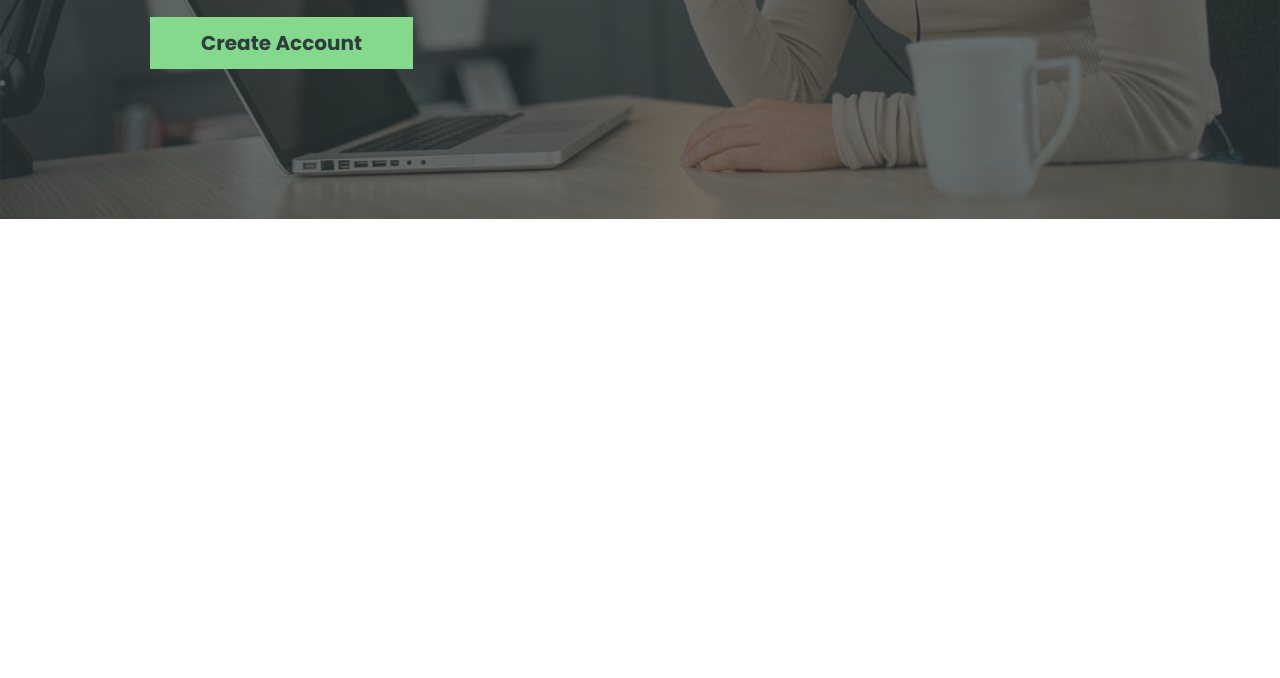
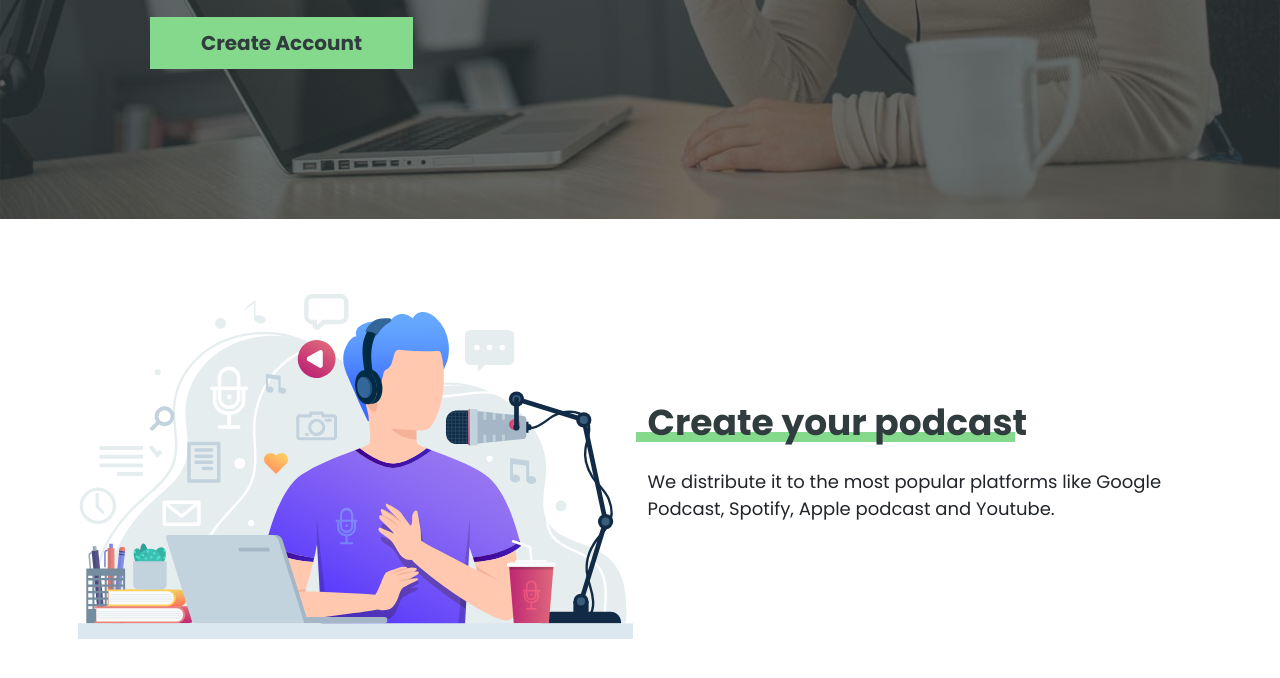
Before and after one commit to michellecamposc/Podcast-app, a website: page index.html in a window 1280 px wide. Shown: the part 622-1300 px from the top of the page. Before the commit the page ends 841 px from the top, so only its background shows below. Drawn offline with Linux system fonts and the light colour scheme.

Commit message:
Create your podcast section donewith styles

```diff
--- a/index.html
+++ b/index.html
@@ -27,5 +27,20 @@
         <a href="#" class="btn btn-header">Create Account</a>
       </div>
     </header>
+
+    <section class="container-xl py-4 create-podcast">
+      <div class="row align-items-center">
+        <div class="col-md-6">
+          <img src="build/img/imagen_podcast.svg" alt="podcast image" />
+        </div>
+        <div class="col-md-6">
+          <h2>Create your podcast</h2>
+          <p class="mt-1">
+            We distribute it to the most popular platforms like Google Podcast,
+            Spotify, Apple podcast and Youtube.
+          </p>
+        </div>
+      </div>
+    </section>
   </body>
 </html>
--- /dev/null
+++ b/src/scss/UI/_create.scss
@@ -0,0 +1,8 @@
+@use "../custom" as *;
+@use "utilities/mixins" as mix;
+
+.create-podcast {
+  h2 {
+    @include mix.headingBorder($secondary, $primary);
+  }
+}
--- a/src/scss/UI/_index.scss
+++ b/src/scss/UI/_index.scss
@@ -1 +1,2 @@
 @forward "header";
+@forward "create";
--- a/src/scss/_custom.scss
+++ b/src/scss/_custom.scss
@@ -10,7 +10,9 @@ $headings-font-family: "Poppins", sans-serif;
 $headings-font-weight: 700;
 $font-family-sans-serif: "Poppins", sans-serif;
 $font-size-root: 62.5%;
+$font-size-base: 1.8rem;
 $h1-font-size: 3.5rem;
+$h2-font-size: 3.6rem;
 
 // Spacing
 $spacer: 5rem;
--- a/src/scss/utilities/_mixins.scss
+++ b/src/scss/utilities/_mixins.scss
@@ -1,3 +1,5 @@
+@use "../custom" as *;
+
 @mixin bgImage($url, $color) {
   background-image: linear-gradient(
       transparentize($color, 0.3%) 0%,
@@ -8,3 +10,21 @@
   background-size: cover;
   background-position: top center;
 }
+
+@mixin headingBorder($textColor, $lineColor) {
+  color: $textColor;
+  display: inline-block;
+  margin-top: 5rem;
+  @include media-breakpoint-up(md) {
+    margin-top: 0;
+  }
+
+  &::after {
+    content: " ";
+    height: 1rem;
+    width: 100%;
+    background-color: $lineColor;
+    display: block;
+    margin: -1.2rem;
+  }
+}
```
Also changed, not shown: build/css/app.css.
